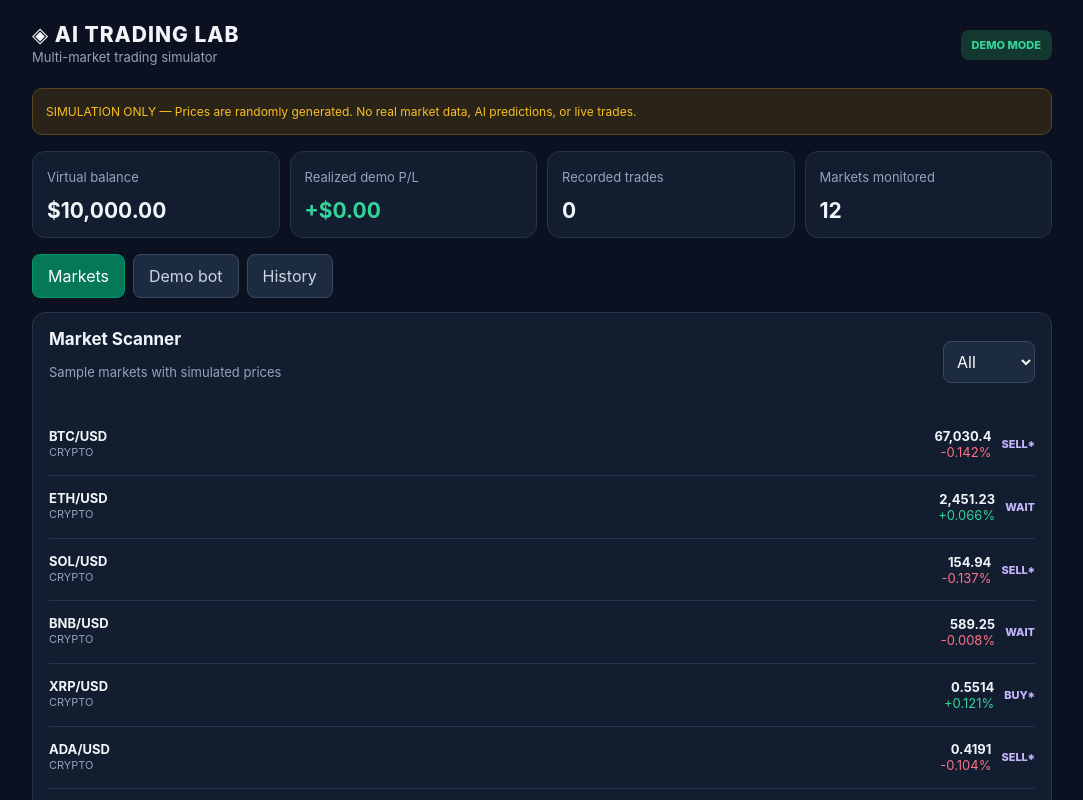
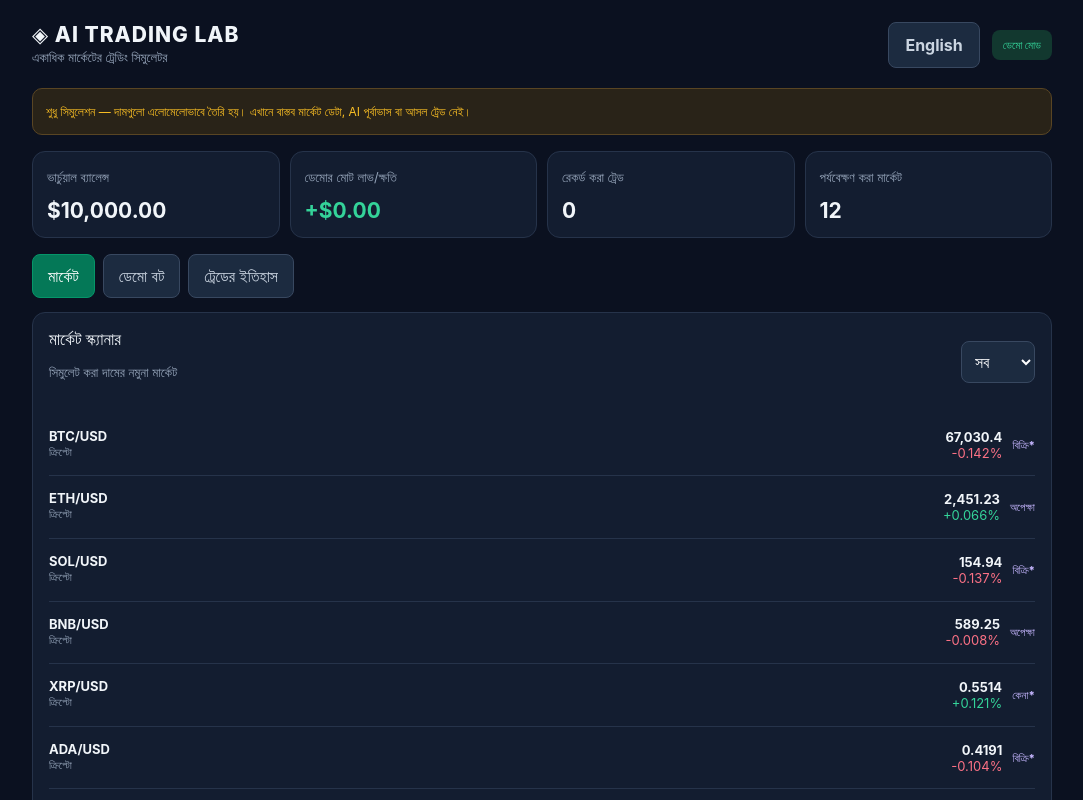
Before and after one commit to asharalo409/ai-trading-lab, a React (Vite) app: page / in a window 1280 px wide. Shown: the top 800 px of the page, without its empty margins (98-1181 px from the left). Built offline with nearby package versions, Linux system fonts and the light colour scheme.

Commit message:
Update App.tsx

```diff
--- a/src/App.tsx
+++ b/src/App.tsx
@@ -1,4 +1,3 @@
-
 import { useEffect, useState } from "react";
 
 type Market = {
@@ -16,6 +15,8 @@ type Trade = {
   pnl: number;
   time: string;
 };
+
+type Language = "bn" | "en";
 
 const initialMarkets: Market[] = [
   { symbol: "BTC/USD", type: "CRYPTO", price: 67200, change: 0 },
@@ -38,6 +39,85 @@ const fmt = (n: number) =>
     maximumFractionDigits: 2,
   });
 
+const translations = {
+  bn: {
+    subtitle: "একাধিক মার্কেটের ট্রেডিং সিমুলেটর",
+    demoMode: "ডেমো মোড",
+    warning:
+      "শুধু সিমুলেশন — দামগুলো এলোমেলোভাবে তৈরি হয়। এখানে বাস্তব মার্কেট ডেটা, AI পূর্বাভাস বা আসল ট্রেড নেই।",
+    balance: "ভার্চুয়াল ব্যালেন্স",
+    pnl: "ডেমোর মোট লাভ/ক্ষতি",
+    trades: "রেকর্ড করা ট্রেড",
+    monitored: "পর্যবেক্ষণ করা মার্কেট",
+    markets: "মার্কেট",
+    bot: "ডেমো বট",
+    history: "ট্রেডের ইতিহাস",
+    scanner: "মার্কেট স্ক্যানার",
+    sample: "সিমুলেট করা দামের নমুনা মার্কেট",
+    all: "সব",
+    crypto: "ক্রিপ্টো",
+    forex: "ফরেক্স",
+    buy: "কেনা",
+    sell: "বিক্রি",
+    wait: "অপেক্ষা",
+    signalNote: "*এগুলো শুধু উদাহরণ; ট্রেডিং পরামর্শ নয়।",
+    botTitle: "সিমুলেশন বট",
+    botDescription:
+      "এই ডেমোতে এলোমেলো দামের ওঠানামা ব্যবহার করে ভার্চুয়াল লেনদেন দেখানো হয়। এটি কোনো AI ট্রেডিং কৌশল নয়।",
+    running: "সিমুলেশন চলছে",
+    paused: "সিমুলেশন বন্ধ আছে",
+    pause: "বট থামাও",
+    start: "ডেমো বট চালু করো",
+    reset: "আবার শুরু",
+    resultNote: "ডেমোর ফলাফল বাস্তব ট্রেডিংয়ের ফল অনুমান করে না।",
+    noTrades: "এখনো কোনো ডেমো ট্রেড নেই। প্রথমে ডেমো বট চালু করো।",
+    time: "সময়",
+    market: "মার্কেট",
+    side: "ধরন",
+    footer: "AI Trading Lab · শিক্ষামূলক ডেমো · বাস্তব ট্রেড নয়",
+    cryptoType: "ক্রিপ্টো",
+    forexType: "ফরেক্স",
+  },
+  en: {
+    subtitle: "Multi-market trading simulator",
+    demoMode: "DEMO MODE",
+    warning:
+      "SIMULATION ONLY — Prices are randomly generated. No real market data, AI predictions, or live trades.",
+    balance: "Virtual balance",
+    pnl: "Demo profit/loss",
+    trades: "Recorded trades",
+    monitored: "Markets monitored",
+    markets: "Markets",
+    bot: "Demo bot",
+    history: "Trade history",
+    scanner: "Market Scanner",
+    sample: "Sample markets with simulated prices",
+    all: "All",
+    crypto: "Crypto",
+    forex: "Forex",
+    buy: "BUY",
+    sell: "SELL",
+    wait: "WAIT",
+    signalNote: "*Illustrative signals only, not trading advice.",
+    botTitle: "Simulation Bot",
+    botDescription:
+      "This demo shows virtual transactions using random price movements. It is not an AI trading strategy.",
+    running: "SIMULATION RUNNING",
+    paused: "SIMULATION PAUSED",
+    pause: "Pause bot",
+    start: "Start demo bot",
+    reset: "Reset",
+    resultNote: "Demo results do not predict real-world performance.",
+    noTrades: "No demo trades yet. Start the demo bot first.",
+    time: "Time",
+    market: "Market",
+    side: "Side",
+    footer: "AI Trading Lab · Educational demo · No real trading",
+    cryptoType: "CRYPTO",
+    forexType: "FOREX",
+  },
+};
+
 export default function App() {
   const [markets, setMarkets] = useState(initialMarkets);
   const [balance, setBalance] = useState(10000);
@@ -46,12 +126,16 @@ export default function App() {
   const [filter, setFilter] = useState("ALL");
   const [trades, setTrades] = useState<Trade[]>([]);
   const [tab, setTab] = useState("markets");
+  const [language, setLanguage] = useState<Language>("bn");
+
+  const t = translations[language];
 
   useEffect(() => {
     const timer = window.setInterval(() => {
       setMarkets((old) =>
         old.map((m) => {
           const move = (Math.random() - 0.5) * 0.003;
+
           return {
             ...m,
             price: Math.max(0.00001, m.price * (1 + move)),
@@ -79,11 +163,11 @@ export default function App() {
           candidate[Math.floor(Math.random() * candidate.length)];
 
         const side = m.change > 0 ? "BUY" : "SELL";
-        const result = (Math.random() - 0.5) * 4 - 0.05;
-        const pnl = result;
+        const pnl = (Math.random() - 0.5) * 4 - 0.05;
 
         setBalance((b) => b + pnl);
         setRealized((p) => p + pnl);
+
         setTrades((old) =>
           [
             {
@@ -122,36 +206,48 @@ export default function App() {
       <header className="header">
         <div>
           <div className="brand">◈ AI TRADING LAB</div>
-          <div className="muted">
-            Multi-market trading simulator
-          </div>
+          <div className="muted">{t.subtitle}</div>
         </div>
-        <span className="demo">DEMO MODE</span>
+
+        <div className="actions">
+          <button
+            className="secondary"
+            onClick={() =>
+              setLanguage((current) =>
+                current === "bn" ? "en" : "bn"
+              )
+            }
+          >
+            {language === "bn" ? "English" : "বাংলা"}
+          </button>
+
+          <span className="demo">{t.demoMode}</span>
+        </div>
       </header>
 
-      <div className="warning">
-        SIMULATION ONLY — Prices are randomly generated.
-        No real market data, AI predictions, or live trades.
-      </div>
+      <div className="warning">{t.warning}</div>
 
       <section className="stats">
         <article className="stat">
-          <span className="muted">Virtual balance</span>
+          <span className="muted">{t.balance}</span>
           <strong>${fmt(balance)}</strong>
         </article>
+
         <article className="stat">
-          <span className="muted">Realized demo P/L</span>
+          <span className="muted">{t.pnl}</span>
           <strong className={realized >= 0 ? "green" : "red"}>
             {realized >= 0 ? "+" : "-"}$
             {fmt(Math.abs(realized))}
           </strong>
         </article>
+
         <article className="stat">
-          <span className="muted">Recorded trades</span>
+          <span className="muted">{t.trades}</span>
           <strong>{trades.length}</strong>
         </article>
+
         <article className="stat">
-          <span className="muted">Markets monitored</span>
+          <span className="muted">{t.monitored}</span>
           <strong>{markets.length}</strong>
         </article>
       </section>
@@ -161,19 +257,21 @@ export default function App() {
           className={tab === "markets" ? "active" : ""}
           onClick={() => setTab("markets")}
         >
-          Markets
+          {t.markets}
         </button>
+
         <button
           className={tab === "bot" ? "active" : ""}
           onClick={() => setTab("bot")}
         >
-          Demo bot
+          {t.bot}
         </button>
+
         <button
           className={tab === "history" ? "active" : ""}
           onClick={() => setTab("history")}
         >
-          History
+          {t.history}
         </button>
       </nav>
 
@@ -181,18 +279,18 @@ export default function App() {
         <section className="panel">
           <div className="panel-head">
             <div>
-              <h2>Market Scanner</h2>
-              <p className="muted">
-                Sample markets with simulated prices
-              </p>
+              <h2>{t.scanner}</h2>
+              <p className="muted">{t.sample}</p>
             </div>
+
             <select
               value={filter}
               onChange={(e) => setFilter(e.target.value)}
+              aria-label={t.scanner}
             >
-              <option value="ALL">All</option>
-              <option value="CRYPTO">Crypto</option>
-              <option value="FOREX">Forex</option>
+              <option value="ALL">{t.all}</option>
+              <option value="CRYPTO">{t.crypto}</option>
+              <option value="FOREX">{t.forex}</option>
             </select>
           </div>
 
@@ -201,8 +299,15 @@ export default function App() {
               <article className="market" key={m.symbol}>
                 <div>
                   <strong>{m.symbol}</strong>
-                  <div className="muted small">{m.type}</div>
+                  <div className="muted small">
+                    {language === "bn"
+                      ? m.type === "CRYPTO"
+                        ? t.cryptoType
+                        : t.forexType
+                      : m.type}
+                  </div>
                 </div>
+
                 <div className="right">
                   <strong>
                     {m.price < 10
@@ -211,81 +316,83 @@ export default function App() {
                           maximumFractionDigits: 2,
                         })}
                   </strong>
+
                   <div className={m.change >= 0 ? "green" : "red"}>
                     {m.change >= 0 ? "+" : ""}
                     {m.change.toFixed(3)}%
                   </div>
                 </div>
+
                 <span className="signal">
                   {Math.abs(m.change) >= 0.08
                     ? m.change > 0
-                      ? "BUY*"
-                      : "SELL*"
-                    : "WAIT"}
+                      ? `${t.buy}*`
+                      : `${t.sell}*`
+                    : t.wait}
                 </span>
               </article>
             ))}
           </div>
-          <p className="muted small">
-            *Illustrative signals only, not trading advice.
-          </p>
+
+          <p className="muted small">{t.signalNote}</p>
         </section>
       )}
 
       {tab === "bot" && (
         <section className="panel">
-          <h2>Simulation Bot</h2>
-          <p className="muted">
-            The demo records virtual transactions using random
-            price movements. It is not an AI trading strategy.
-          </p>
+          <h2>{t.botTitle}</h2>
+          <p className="muted">{t.botDescription}</p>
+
           <div className={running ? "bot-on" : "bot-off"}>
-            {running ? "● SIMULATION RUNNING" : "● SIMULATION PAUSED"}
+            ● {running ? t.running : t.paused}
           </div>
+
           <div className="actions">
             <button
               className="primary"
               onClick={() => setRunning((v) => !v)}
             >
-              {running ? "Pause bot" : "Start demo bot"}
+              {running ? t.pause : t.start}
             </button>
+
             <button className="secondary" onClick={reset}>
-              Reset
+              {t.reset}
             </button>
           </div>
-          <p className="muted small">
-            The result does not predict real-world performance.
-          </p>
+
+          <p className="muted small">{t.resultNote}</p>
         </section>
       )}
 
       {tab === "history" && (
         <section className="panel">
-          <h2>Trade History</h2>
+          <h2>{t.history}</h2>
+
           {trades.length === 0 ? (
-            <p className="muted">
-              No demo trades yet. Start the demo bot first.
-            </p>
+            <p className="muted">{t.noTrades}</p>
           ) : (
             <div className="table-wrap">
               <table>
                 <thead>
                   <tr>
-                    <th>Time</th>
-                    <th>Market</th>
-                    <th>Side</th>
-                    <th>P/L</th>
+                    <th>{t.time}</th>
+                    <th>{t.market}</th>
+                    <th>{t.side}</th>
+                    <th>{t.pnl}</th>
                   </tr>
                 </thead>
+
                 <tbody>
-                  {trades.map((t) => (
-                    <tr key={t.id}>
-                      <td>{t.time}</td>
-                      <td>{t.symbol}</td>
-                      <td>{t.side}</td>
-                      <td className={t.pnl >= 0 ? "green" : "red"}>
-                        {t.pnl >= 0 ? "+" : "-"}$
-                        {fmt(Math.abs(t.pnl))}
+                  {trades.map((trade) => (
+                    <tr key={trade.id}>
+                      <td>{trade.time}</td>
+                      <td>{trade.symbol}</td>
+                      <td>
+                        {trade.side === "BUY" ? t.buy : t.sell}
+                      </td>
+                      <td className={trade.pnl >= 0 ? "green" : "red"}>
+                        {trade.pnl >= 0 ? "+" : "-"}$
+                        {fmt(Math.abs(trade.pnl))}
                       </td>
                     </tr>
                   ))}
@@ -296,9 +403,7 @@ export default function App() {
         </section>
       )}
 
-      <footer>
-        AI Trading Lab · Educational demo · No real trading
-      </footer>
+      <footer>{t.footer}</footer>
     </main>
   );
 }
```
